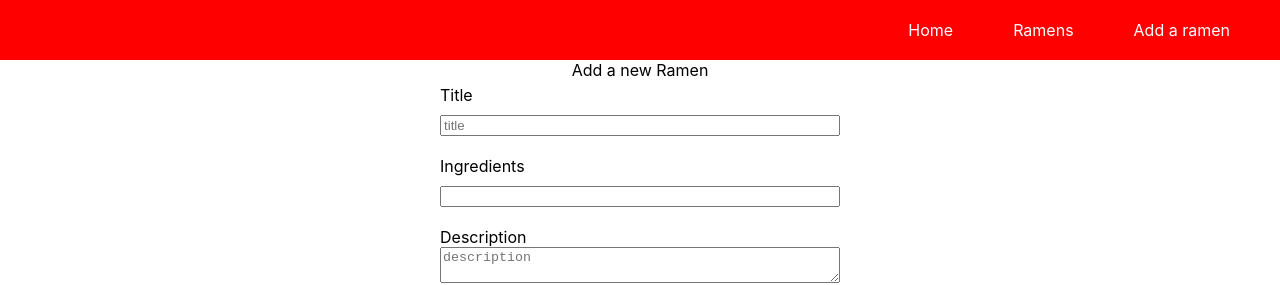
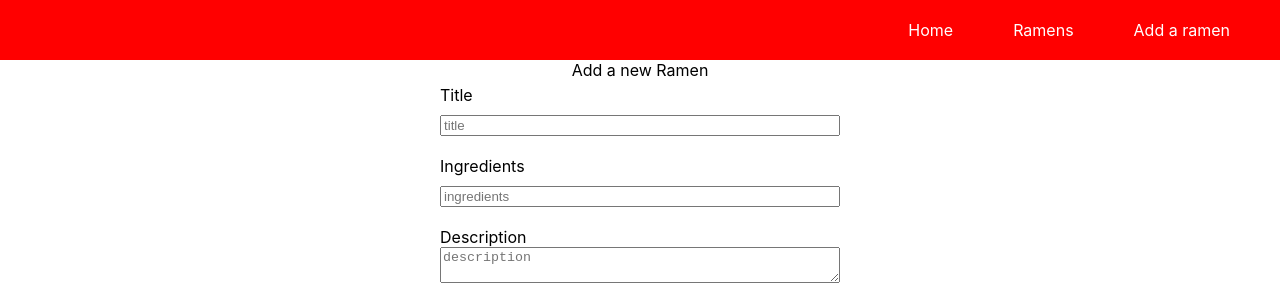
Before and after one commit to IliaZolas/Ramen-Cookbook, a React (Create React App) app in the folder client/: page /new-ramen in a window 1280 px wide. Shown: the top 285 px of the page. Built offline with nearby package versions, Linux system fonts and the light colour scheme.

Commit message:
fix/TODO-11 - deleted comments and empty lines

```diff
--- a/client/src/components/addRamenForm.js
+++ b/client/src/components/addRamenForm.js
@@ -6,18 +6,15 @@ const AddRamen = () => {
     const [title, setTitle ] = useState('');
     const [ingredients, setIngredients ] = useState('');
     const [description, setDescription ] = useState('');
-    // const [id, setID ] = useState('');
     const navigate = useNavigate();
 
     const AddRamen = async ( title, ingredients, description) => {
         await fetch('http://localhost:4000/app/ramen/add', {
         method: 'POST',
         body: JSON.stringify({
-            // id: id,
             title: title,
             ingredients: ingredients,
             description: description,
-            // userId: Math.random().toString(36).slice(2),
         }),
         headers: {
             'Content-type': 'application/json; charset=UTF-8'
@@ -31,7 +28,6 @@ const AddRamen = () => {
         setTitle();
         setIngredients();
         setDescription();
-        // setID();
         })
         .catch((err) => {
         console.log(err.message , ":error message");
@@ -59,7 +55,7 @@ const handleSubmit = (e) => {
             <input
                 type="text"
                 name="ingredients"
-                placeholdere="ingredients"
+                placeholder="ingredients"
                 onChange={e => setIngredients(e.target.value)} />
         </label>
         <label className="labels">
@@ -70,14 +66,6 @@ const handleSubmit = (e) => {
                 placeholder="description"
                 onChange={e => setDescription(e.target.value)} />
         </label>
-        {/* <label className="labels">
-            ID
-        <input
-                type="text"
-                name="iid"
-                placeholdere="id"
-                onChange={e => setID(e.target.value)} />
-                </label> */}
         <input type="submit" value="Submit" className="primary-submit-button" />
     </form>
     );
```
